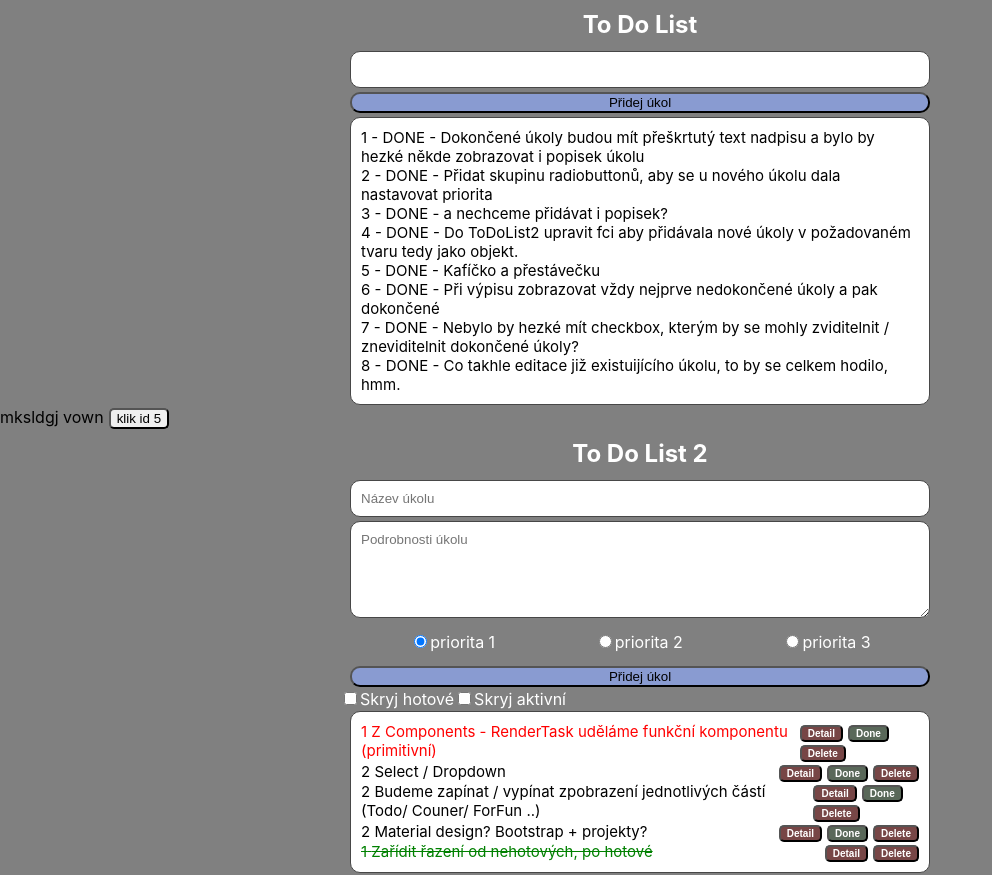
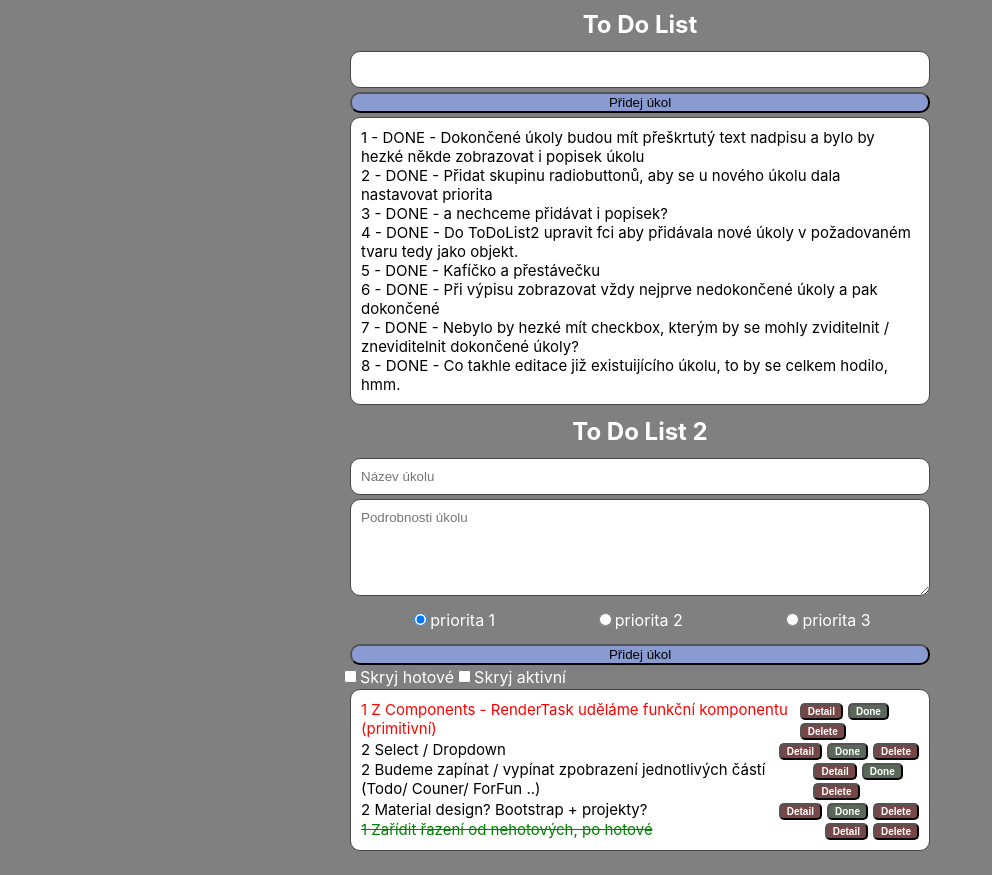
Before and after one commit to Liborias/statistikaRustuTravy, a React (Create React App) app: page / in a window 1280 px wide. Shown: the whole page, without its empty margins (0-992 px from the left). After the commit the page ends 853 px from the top, so only its background shows below. Built offline with nearby package versions, Linux system fonts and the light colour scheme.

Commit message:
funkcionální komponenta

```diff
--- a/public/index.html
+++ b/public/index.html
@@ -25,7 +25,7 @@
       work correctly both with client-side routing and a non-root public URL.
       Learn how to configure a non-root public URL by running `npm run build`.
     -->
-    <title>Surikata</title>
+    <title>Super Libor Loading</title>
   </head>
   <body>
     <noscript>You need to enable JavaScript to run this app.</noscript>
--- a/src/Components/RenderTask.js
+++ b/src/Components/RenderTask.js
@@ -1,8 +1,7 @@
 import React from "react";
 
-class renderTask extends React.Component {
-
-    const { tasks } = this.state;
+function RenderTask(props) {
+  const { tasks } = props;
   const vysledneDivy = tasks.map(x => (
     <div
       className={`task priority${x.priority} ${x.isDone ? "done" : ""}`}
@@ -15,23 +14,26 @@ class renderTask extends React.Component {
         <span>
           <button
             className="delButton"
-              onClick={() => this.setState({ showModalData: x })}
+            onClick={() => props.ukazPodrobnosti(x)}
           >
             Detail
           </button>
           {!x.isDone && (
-              <button className="donButton" onClick={() => this.setDone(x.id)}>
+            <button
+              className="donButton"
+              onClick={() => props.oznacHotovo(x.id)}
+            >
               Done
             </button>
           )}
-            <button className="delButton" onClick={() => this.remove(x.id)}>
+          <button className="delButton" onClick={() => props.smaz(x.id)}>
             Delete
           </button>
         </span>
       </div>
     </div>
   ));
-    return vysledneDivy;
-  };
+
+  return <div>{vysledneDivy}</div>;
 }
-export default renderTask;
+export default RenderTask;
--- a/src/ToDoList2/ToDoList2.js
+++ b/src/ToDoList2/ToDoList2.js
@@ -1,6 +1,7 @@
 import React from "react";
 import "./style.css";
 import Modal from "../Modal";
+import RenderTask from "../Components/RenderTask";
 
 class ToDoList2 extends React.Component {
   state = {
@@ -14,7 +15,8 @@ class ToDoList2 extends React.Component {
         id: 1
       },
       {
-        taskName: "Z Components - RenderTask uděláme funkční komponentu (primitivní)",
+        taskName:
+          "Z Components - RenderTask uděláme funkční komponentu (primitivní)",
         isDone: false,
         priority: 1,
         description: "Podrobnosti úkolu",
@@ -30,7 +32,8 @@ class ToDoList2 extends React.Component {
         id: 2
       },
       {
-        taskName: "Budeme zapínat / vypínat zpobrazení jednotlivých částí (Todo/ Couner/ ForFun ..)",
+        taskName:
+          "Budeme zapínat / vypínat zpobrazení jednotlivých částí (Todo/ Couner/ ForFun ..)",
         isDone: false,
         priority: 2,
         description: "Podrobnosti úkolu",
@@ -43,9 +46,8 @@ class ToDoList2 extends React.Component {
         priority: 2,
         description: "Podrobnosti úkolu",
         reponsible: null,
-        id: 4
-      },
-
+        id: 5
+      }
     ],
     inputValue: "",
     priorita: 1,
@@ -63,19 +65,28 @@ class ToDoList2 extends React.Component {
       ...tasks.filter(x => x.isDone !== true),
       ...tasks.filter(x => x.isDone === true)
     ];
-    let showResult = [...sortedTasks];
+
     if (checkBoxDone === true) {
-      showResult = showResult.filter(x => x.isDone !== true);
+      sortedTasks = sortedTasks.filter(x => x.isDone !== true);
     }
     if (checkBoxUndone === true) {
-      showResult = showResult.filter(x => x.isDone === true);
+      sortedTasks = sortedTasks.filter(x => x.isDone === true);
     }
-    if (showResult.length === 0) {
+    if (sortedTasks.length === 0) {
       return (
         <p>Žádná položka neodpovídá filtru</p>
       ); /*Jakmile je retur, je funkce ukončena, další return už je ignorován */
     }
-    return this.renderTask(showResult);
+    //return this.renderTask(sortedTasks);
+    return (
+      <RenderTask
+        tasks={sortedTasks}
+        oznacHotovo={m => this.setDone(m)}
+        smaz={m => this.remove(m)}
+        ukazPodrobnosti={m => this.setState({ showModalData: m })}
+      />
+    ); /*m je v tomto případě hodnota, kterou funkce řeší v rámci komponenty,
+    m ji tady zastupuje a říká funkci ve stejtu, že se má pracovat se stejnou hodnotou*/
   };
 
   renderTask = (arrayToRender = []) => {
@@ -188,6 +199,7 @@ class ToDoList2 extends React.Component {
             onChange={e => this.setState({ podrobnosti: e.target.value })}
             value={podrobnosti}
           />
+
           <div className="priorityField">
             <div>
               <input
--- a/src/index.js
+++ b/src/index.js
@@ -3,14 +3,13 @@ import ReactDOM from "react-dom";
 import "./index.css";
 import ToDoList from "./ToDoList";
 import ToDoList2 from "./ToDoList2";
-import ForFun from "./ForFun";
+//import ForFun from "./ForFun";
 //import App from './App';
 import * as serviceWorker from "./serviceWorker";
 
 ReactDOM.render(
   <React.Fragment>
     <ToDoList />
-    <ForFun />
     <ToDoList2 />
   </React.Fragment>,
   document.getElementById("root")
```
Also changed, not shown: Poznámky k výuce react/zápis react.txt. Lines whose indentation alone changed are shown as unchanged.
